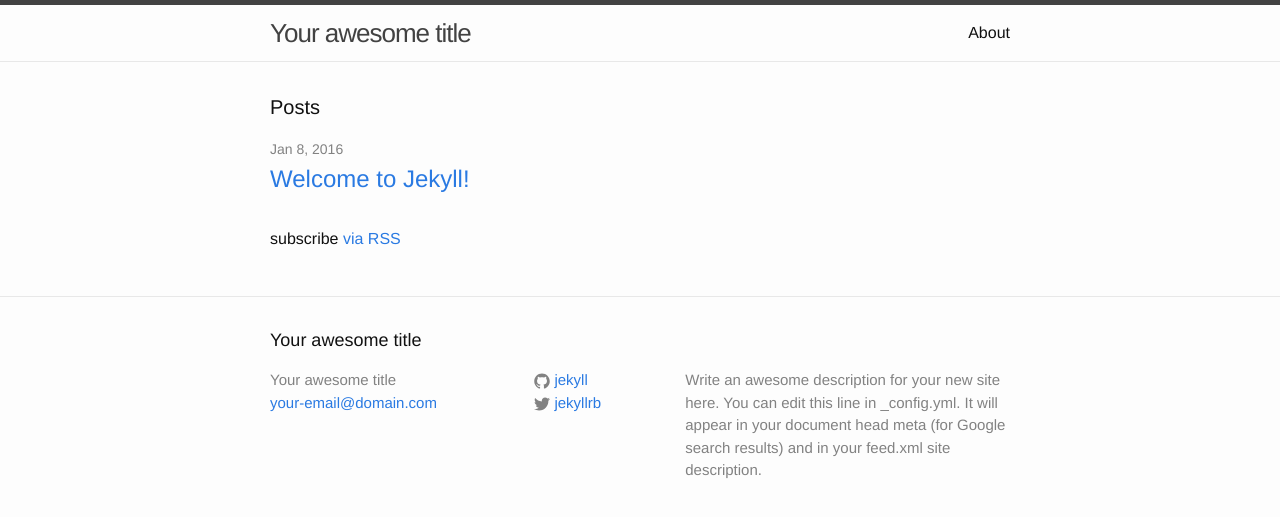
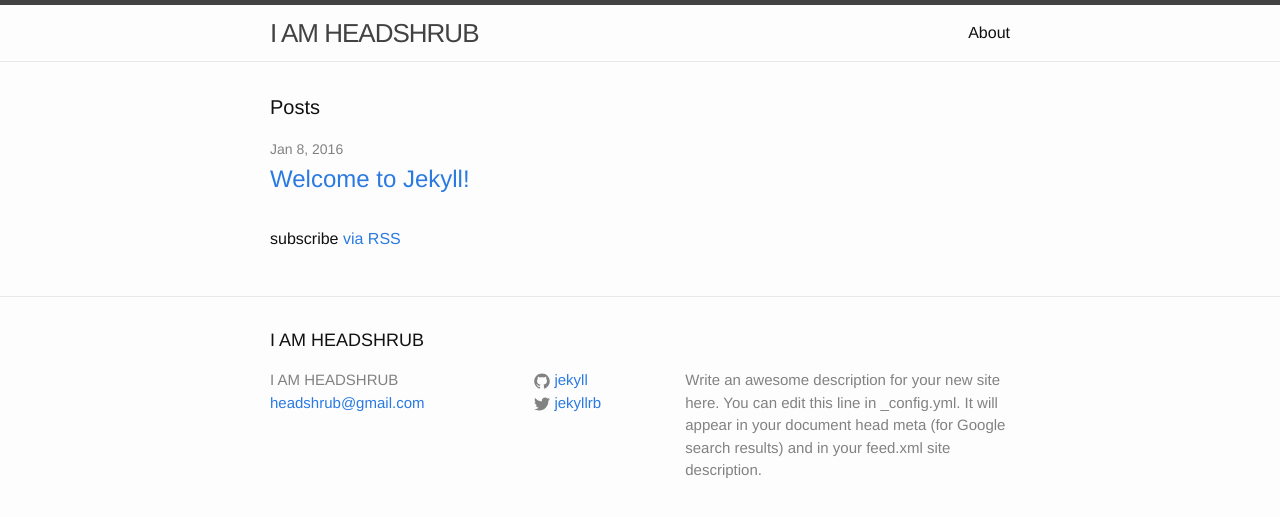
Before and after one commit to Headshrub/Headshrub.github.io, a Jekyll site: the page built from index.html, in a window 1280 px wide. Shown: the top 517 px of the page. Built offline with Jekyll 4.4.1, drawn with Linux system fonts in a browser that asks for light colours.

Commit message:
Update _config.yml

```diff
--- a/_config.yml
+++ b/_config.yml
@@ -6,8 +6,8 @@
 # 'jekyll serve'. If you change this file, please restart the server process.
 
 # Site settings
-title: Your awesome title
-email: your-email@domain.com
+title: I AM HEADSHRUB
+email: headshrub@gmail.com
 description: > # this means to ignore newlines until "baseurl:"
   Write an awesome description for your new site here. You can edit this
   line in _config.yml. It will appear in your document head meta (for
```
